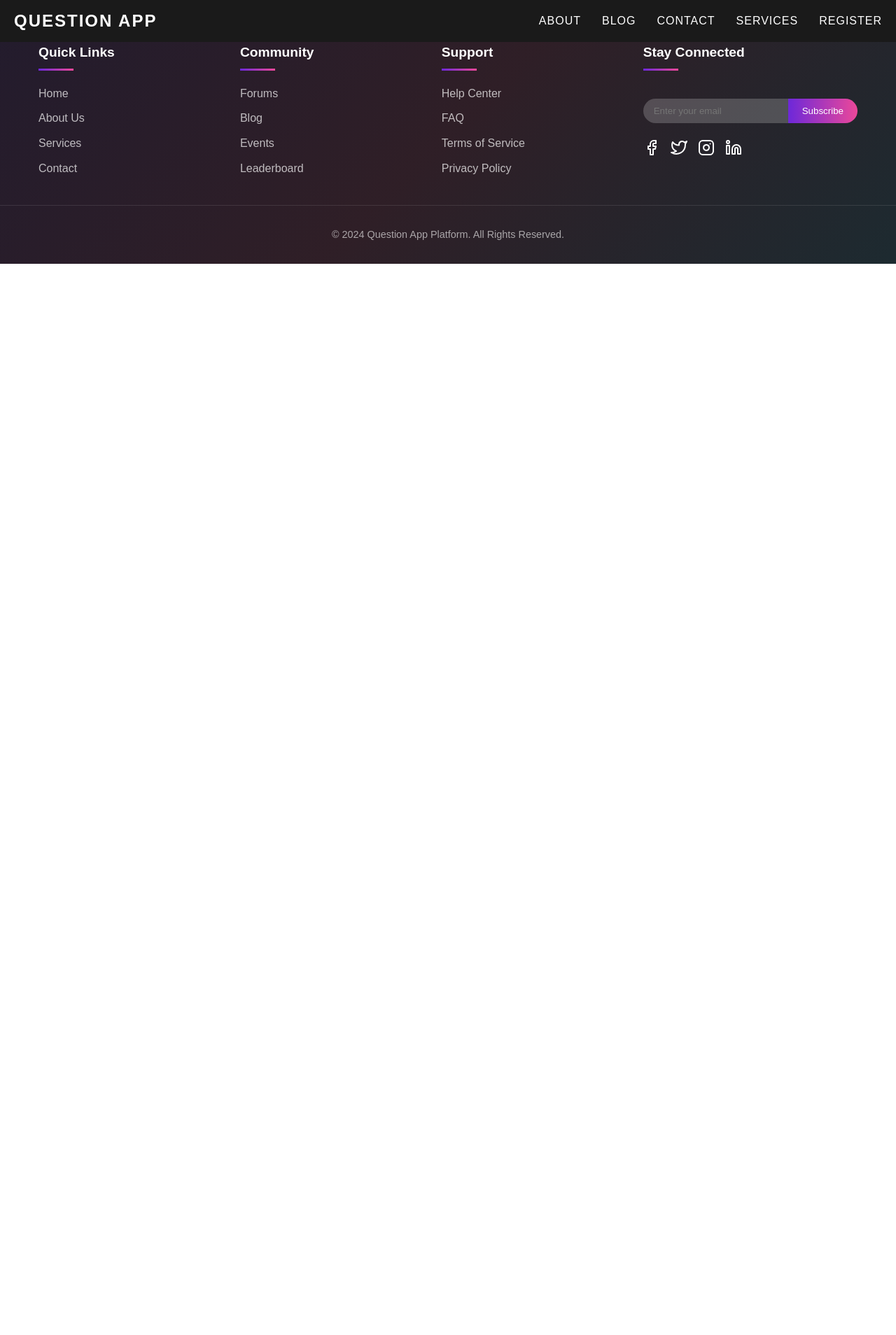
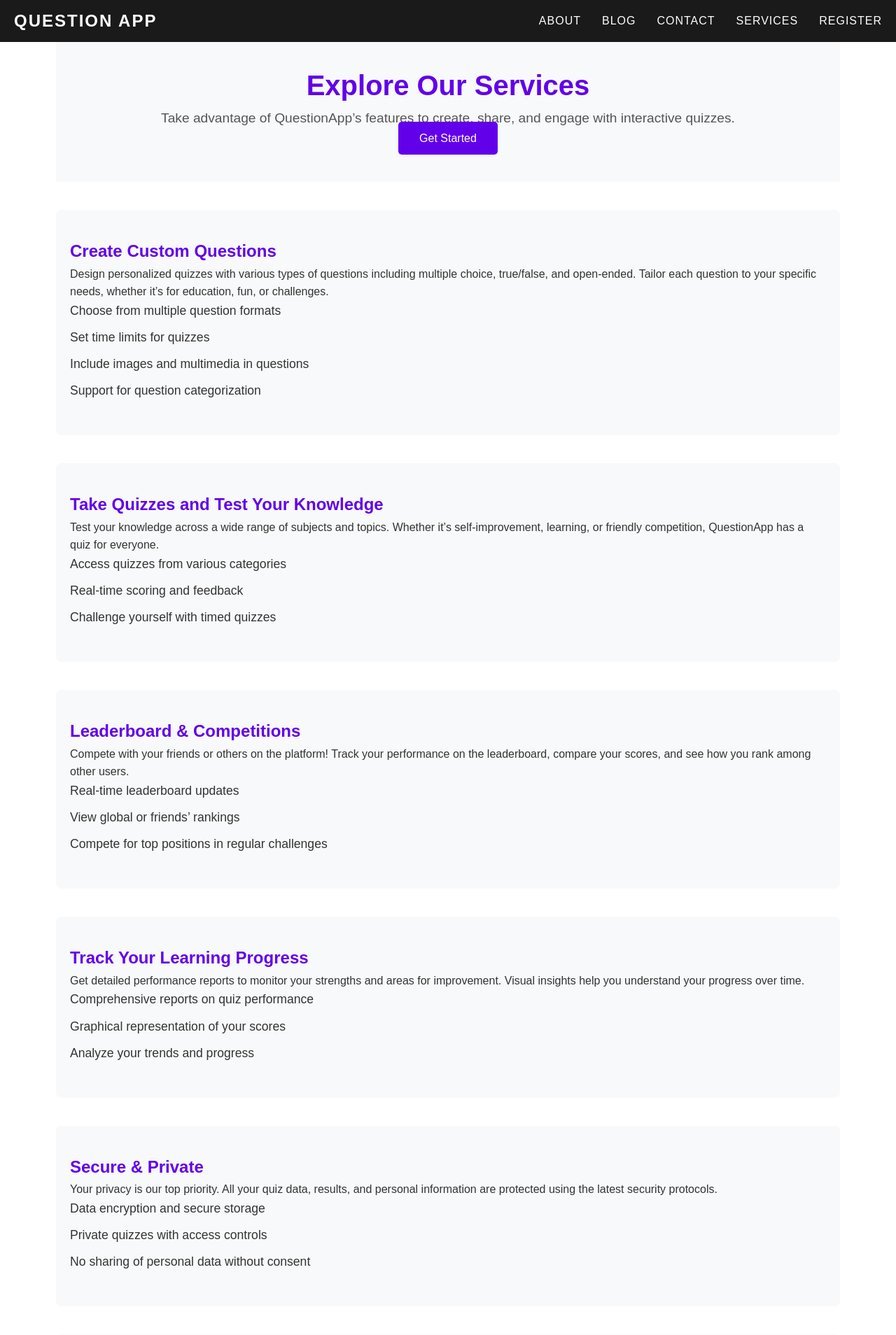
Before and after one commit to Demapis/questionWebApp, a Django app: page /services/ in a window 1280 px wide. Shown: the top 1908 px of the page at 70% size. Before the commit the page ends 377 px from the top, so only its background shows below. Run offline with Django 4.2, Linux system fonts and the light colour scheme.

Commit message:
Services on hand

```diff
--- a/templates/questionwebapp/services.html
+++ b/templates/questionwebapp/services.html
@@ -1,4 +1,189 @@
 {% extends 'questionwebapp/base.html' %} {% block title %} About
 {% endblock %} {% block content %}
+<style>
+    /* General styling */
+.service-container {
+  font-family: Arial, sans-serif;
+  color: #333;
+  margin: 0 auto;
+  padding: 40px;
+  max-width: 1200px;
+}
+
+h1, h2 {
+  font-weight: bold;
+}
+
+/* Hero Section */
+.hero {
+  background-color: #f8f9fa;
+  padding: 50px;
+  text-align: center;
+}
+
+.hero h1 {
+  font-size: 2.5rem;
+  color: #6200ea;
+}
+
+.hero p {
+  font-size: 1.2rem;
+  color: #555;
+}
+
+.hero .btn {
+  padding: 15px 30px;
+  background-color: #6200ea;
+  color: #fff;
+  text-decoration: none;
+  border-radius: 5px;
+  font-size: 1rem;
+}
+
+.hero .btn.primary {
+  background-color: #6200ea;
+}
+
+.hero .btn.primary:hover {
+  background-color: #3700b3;
+}
+
+/* Service Item */
+.service-item {
+  padding: 40px 20px;
+  margin-top: 40px;
+  background-color: #f8f9fa;
+  border-radius: 8px;
+}
+
+.service-item h2 {
+  color: #6200ea;
+}
+
+.service-item ul {
+  list-style-type: none;
+  padding-left: 0;
+}
+
+.service-item li {
+  font-size: 1.1rem;
+  padding-bottom: 10px;
+}
+
+/* Call to Action Section */
+.cta-section {
+  background-color: #6200ea;
+  padding: 50px;
+  text-align: center;
+  color: #fff;
+  margin-top: 40px;
+}
+
+.cta-section h2 {
+  font-size: 2rem;
+}
+
+.cta-section .btn {
+  padding: 15px 30px;
+  background-color: #fff;
+  color: #6200ea;
+  text-decoration: none;
+  border-radius: 5px;
+  font-size: 1rem;
+}
+
+.cta-section .btn.secondary {
+  background-color: #fff;
+  color: #6200ea;
+}
+
+.cta-section .btn.secondary:hover {
+  background-color: #3700b3;
+  color: #fff;
+}
+
+</style>
+<div class="service-container">
+    <!-- Hero Section -->
+    <section class="hero">
+      <h1>Explore Our Services</h1>
+      <p>Take advantage of QuestionApp’s features to create, share, and engage with interactive quizzes.</p>
+      <a href="{% url 'authentication:register' %}" class="btn primary">Get Started</a>
+    </section>
+
+    <!-- Service 1: Create Questions -->
+    <section class="service-item">
+      <h2>Create Custom Questions</h2>
+      <p>Design personalized quizzes with various types of questions including multiple choice, true/false, and open-ended. Tailor each question to your specific needs, whether it’s for education, fun, or challenges.</p>
+      <ul>
+        <li>Choose from multiple question formats</li>
+        <li>Set time limits for quizzes</li>
+        <li>Include images and multimedia in questions</li>
+        <li>Support for question categorization</li>
+      </ul>
+    </section>
+
+    <!-- Service 2: Take Quizzes -->
+    <section class="service-item">
+      <h2>Take Quizzes and Test Your Knowledge</h2>
+      <p>Test your knowledge across a wide range of subjects and topics. Whether it’s self-improvement, learning, or friendly competition, QuestionApp has a quiz for everyone.</p>
+      <ul>
+        <li>Access quizzes from various categories</li>
+        <li>Real-time scoring and feedback</li>
+        <li>Challenge yourself with timed quizzes</li>
+      </ul>
+    </section>
+
+    <!-- Service 3: Leaderboard and Competitions -->
+    <section class="service-item">
+      <h2>Leaderboard & Competitions</h2>
+      <p>Compete with your friends or others on the platform! Track your performance on the leaderboard, compare your scores, and see how you rank among other users.</p>
+      <ul>
+        <li>Real-time leaderboard updates</li>
+        <li>View global or friends’ rankings</li>
+        <li>Compete for top positions in regular challenges</li>
+      </ul>
+    </section>
+
+    <!-- Service 4: Track Progress with Analytics -->
+    <section class="service-item">
+      <h2>Track Your Learning Progress</h2>
+      <p>Get detailed performance reports to monitor your strengths and areas for improvement. Visual insights help you understand your progress over time.</p>
+      <ul>
+        <li>Comprehensive reports on quiz performance</li>
+        <li>Graphical representation of your scores</li>
+        <li>Analyze your trends and progress</li>
+      </ul>
+    </section>
+
+    <!-- Service 5: Secure and Private Platform -->
+    <section class="service-item">
+      <h2>Secure & Private</h2>
+      <p>Your privacy is our top priority. All your quiz data, results, and personal information are protected using the latest security protocols.</p>
+      <ul>
+        <li>Data encryption and secure storage</li>
+        <li>Private quizzes with access controls</li>
+        <li>No sharing of personal data without consent</li>
+      </ul>
+    </section>
+
+    <!-- Service 6: User-Friendly Interface -->
+    <section class="service-item">
+      <h2>Simple & User-Friendly</h2>
+      <p>Our platform is designed with ease of use in mind. Whether you’re creating quizzes or taking them, everything is intuitive and easy to navigate.</p>
+      <ul>
+        <li>Easy-to-use interface for creating and taking quizzes</li>
+        <li>Responsive design for all devices</li>
+        <li>No technical skills required to get started</li>
+      </ul>
+    </section>
+
+    <!-- Call to Action Section -->
+    <section class="cta-section">
+      <h2>Ready to Start?</h2>
+      <p>Get started with creating your first quiz, testing your knowledge, or joining a competition today! Don’t miss out on the fun and learning opportunities.</p>
+      <a href="{% url 'authentication:register' %}" class="btn secondary">Get Started</a>
+    </section>
+  </div>
 
 {% endblock %}
```
